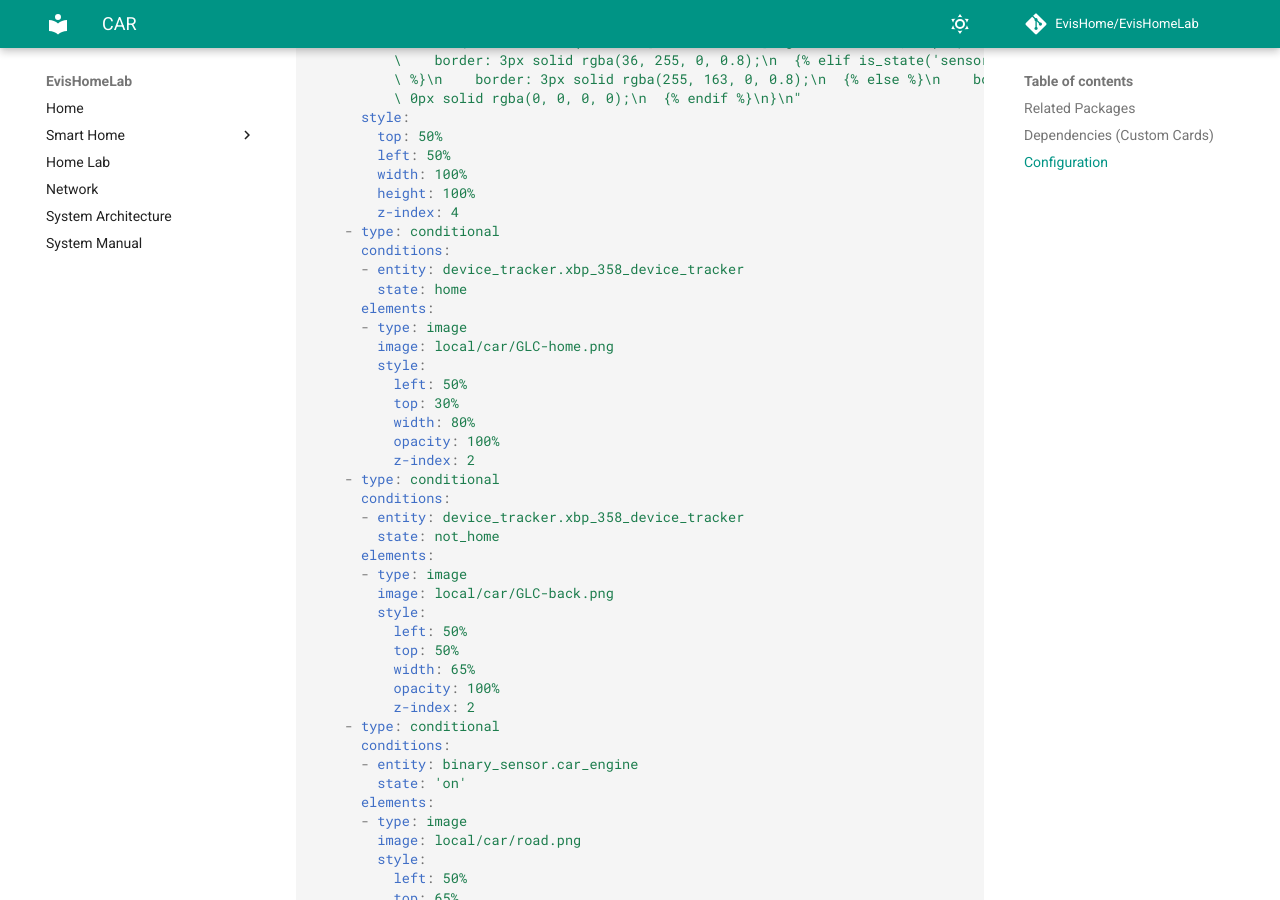
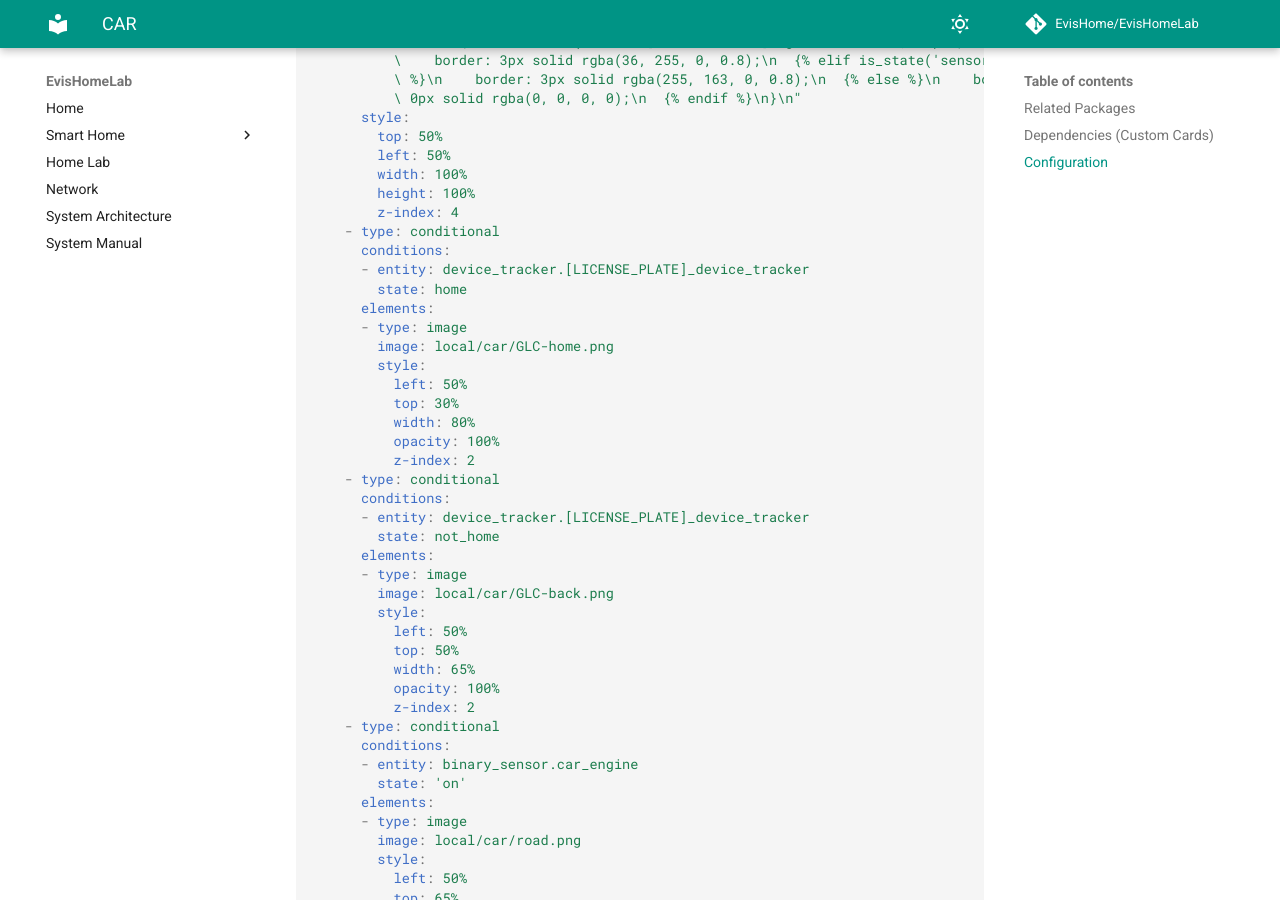
Before and after one commit to EvisHome/EvisHomeLab, an MkDocs documentation site: the page built from docs/smart-home/dashboards/dashboard-persons/car.md, in a window 1280 px wide and 900 px high, scrolled down 3459 px. Built offline with MkDocs 1.6.1 and Material for MkDocs 9.7.7, drawn with Linux system fonts in a browser that asks for light colours; comment, search, counter and statistics services are not loaded.

Commit message:
Update Docs

```diff
--- a/docs/smart-home/dashboards/dashboard-persons/car.md
+++ b/docs/smart-home/dashboards/dashboard-persons/car.md
@@ -151,7 +151,7 @@ sections:
         z-index: 4
     - type: conditional
       conditions:
-      - entity: device_tracker.xbp_358_device_tracker
+      - entity: device_tracker.[LICENSE_PLATE]_device_tracker
         state: home
       elements:
       - type: image
@@ -164,7 +164,7 @@ sections:
           z-index: 2
     - type: conditional
       conditions:
-      - entity: device_tracker.xbp_358_device_tracker
+      - entity: device_tracker.[LICENSE_PLATE]_device_tracker
         state: not_home
       elements:
       - type: image
```
